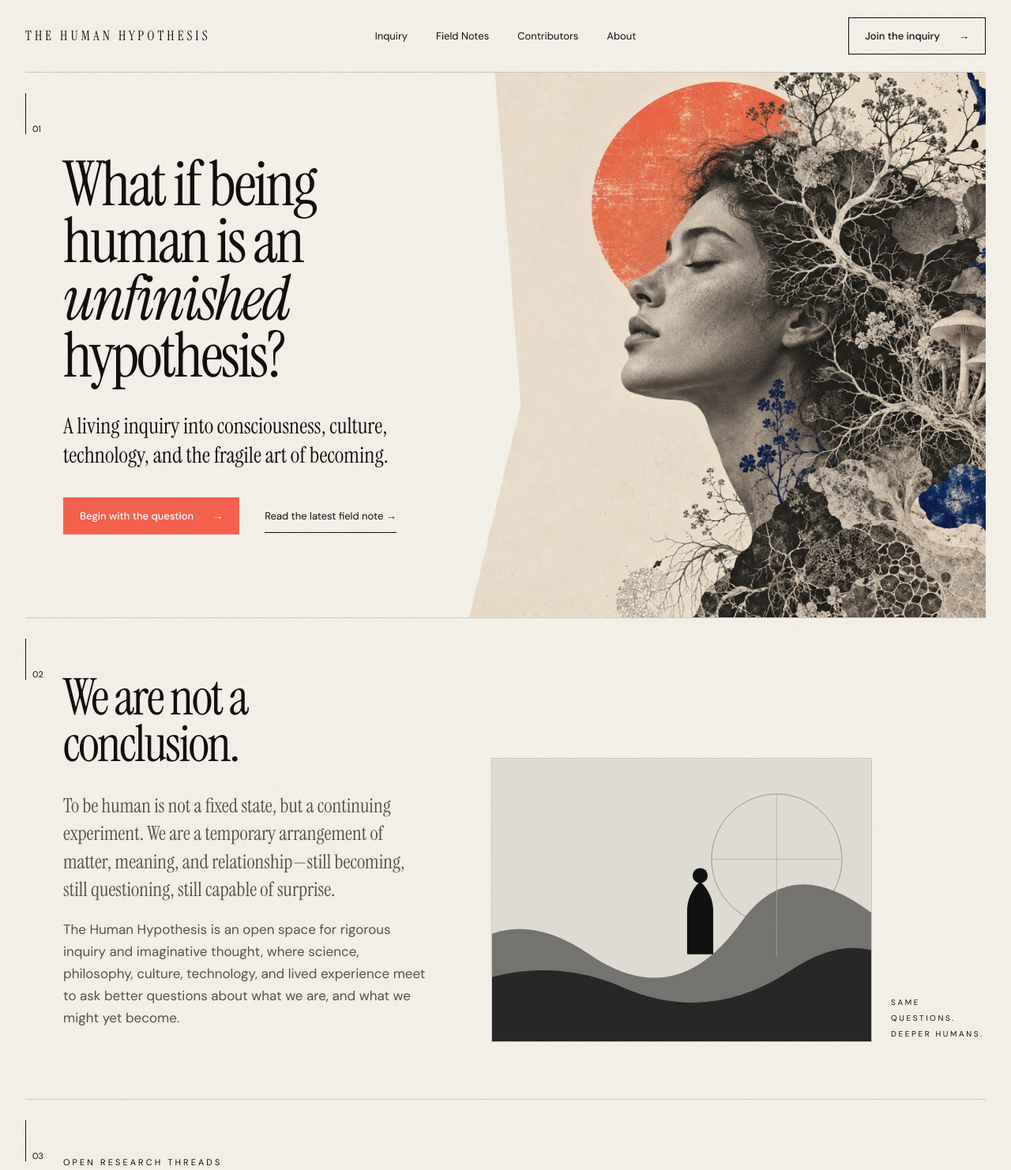
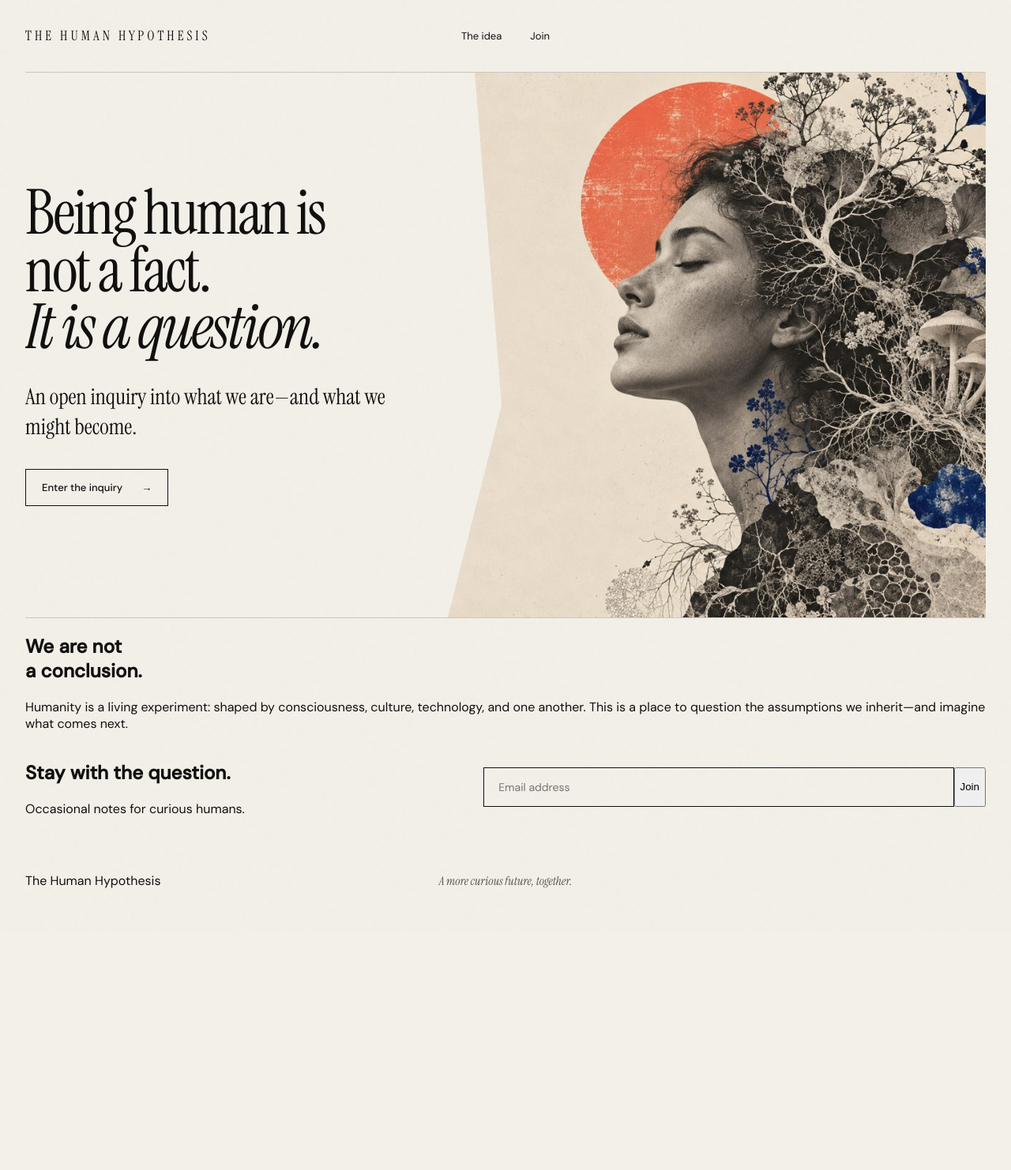
Before and after one commit to bhdunc-boop/the-human-hypothesis, a website built with Vite: page index.html in a window 1280 px wide. Shown: the top 1482 px of the page at 79% size. After the commit the page ends 1181 px from the top, so only its background shows below. Built offline with nearby package versions, Linux system fonts and the light colour scheme.

Commit message:
Simplify homepage around the core hypothesis

```diff
--- a/index.html
+++ b/index.html
@@ -3,80 +3,57 @@
 <head>
   <meta charset="utf-8">
   <meta name="viewport" content="width=device-width, initial-scale=1">
-  <meta name="description" content="The Human Hypothesis — a living inquiry into consciousness, culture, technology, and the fragile art of becoming.">
+  <meta name="description" content="The Human Hypothesis is an open inquiry into what we are—and what we might become.">
   <meta name="theme-color" content="#f3f0e8">
   <title>The Human Hypothesis</title>
   <link rel="preconnect" href="https://fonts.googleapis.com">
   <link rel="preconnect" href="https://fonts.gstatic.com" crossorigin>
-  <link href="https://fonts.googleapis.com/css2?family=DM+Sans:wght@400;500;600&family=Instrument+Serif:ital@0;1&display=swap" rel="stylesheet">
+  <link href="https://fonts.googleapis.com/css2?family=DM+Sans:wght@400;500&family=Instrument+Serif:ital@0;1&display=swap" rel="stylesheet">
   <link rel="stylesheet" href="/src/styles.css">
 </head>
 <body>
   <header class="site-header shell">
     <a class="wordmark" href="#top" aria-label="The Human Hypothesis home">The Human Hypothesis</a>
     <nav aria-label="Primary navigation">
-      <a href="#inquiry">Inquiry</a><a href="#notes">Field Notes</a><a href="#contributors">Contributors</a><a href="#about">About</a>
+      <a href="#idea">The idea</a>
+      <a href="#join">Join</a>
     </nav>
-    <a class="button button--line" href="#join">Join the inquiry <span aria-hidden="true">→</span></a>
-    <button class="menu" type="button" aria-expanded="false" aria-controls="mobile-nav">Menu</button>
   </header>
-  <div id="mobile-nav" class="mobile-nav" hidden>
-    <a href="#inquiry">Inquiry</a><a href="#notes">Field Notes</a><a href="#contributors">Contributors</a><a href="#about">About</a><a href="#join">Join the inquiry</a>
-  </div>
 
   <main id="top">
-    <section class="hero shell numbered" aria-labelledby="hero-title">
-      <span class="number">01</span>
+    <section class="hero shell" aria-labelledby="hero-title">
       <div class="hero__copy">
-        <h1 id="hero-title">What if being human is an <em>unfinished</em> hypothesis?</h1>
-        <p>A living inquiry into consciousness, culture, technology, and the fragile art of becoming.</p>
-        <div class="actions"><a class="button button--coral" href="#inquiry">Begin with the question <span aria-hidden="true">→</span></a><a class="text-link" href="#notes">Read the latest field note <span aria-hidden="true">→</span></a></div>
+        <h1 id="hero-title">Being human is<br>not a fact.<br><em>It is a question.</em></h1>
+        <p>An open inquiry into what we are—and what we might become.</p>
+        <a class="button" href="#idea">Enter the inquiry <span aria-hidden="true">→</span></a>
       </div>
-      <div class="hero__art" role="img" aria-label="A contemplative human profile merging with organic branching forms"></div>
+      <div class="hero__art" role="img" aria-label="A contemplative human profile merging with branching natural forms"></div>
     </section>
 
-    <section id="inquiry" class="manifesto shell numbered section">
-      <span class="number">02</span>
-      <div>
-        <h2>We are not a conclusion.</h2>
-        <p class="lede">To be human is not a fixed state, but a continuing experiment. We are a temporary arrangement of matter, meaning, and relationship—still becoming, still questioning, still capable of surprise.</p>
-        <p>The Human Hypothesis is an open space for rigorous inquiry and imaginative thought, where science, philosophy, culture, technology, and lived experience meet to ask better questions about what we are, and what we might yet become.</p>
-      </div>
-      <figure class="manifesto__image"><img src="/assets/threshold.svg" alt="A solitary figure standing at a vast threshold"><figcaption>Same questions.<br>Deeper humans.</figcaption></figure>
+    <section id="idea" class="idea shell" aria-labelledby="idea-title">
+      <h2 id="idea-title">We are not<br>a conclusion.</h2>
+      <p>Humanity is a living experiment: shaped by consciousness, culture, technology, and one another. This is a place to question the assumptions we inherit—and imagine what comes next.</p>
     </section>
 
-    <section class="threads shell numbered section" aria-labelledby="threads-title">
-      <span class="number">03</span>
-      <div class="section-label" id="threads-title">Open research threads</div>
-      <div class="thread-grid">
-        <article><span>01</span><h3>The social animal</h3><p>How do we make meaning together? From tribal bonds to global systems, explore the forces that shape our social lives.</p><a href="#join" aria-label="Explore The social animal">→</a></article>
-        <article><span>02</span><h3>Tools that remake us</h3><p>From fire to AI, our tools extend our minds and alter our nature. What happens when the things we create, create us in return?</p><a href="#join" aria-label="Explore Tools that remake us">→</a></article>
-        <article><span>03</span><h3>The inner witness</h3><p>What is consciousness? How do we know what it is like to be us? A closer look at perception, selfhood, and the mystery within.</p><a href="#join" aria-label="Explore The inner witness">→</a></article>
+    <section id="join" class="join shell" aria-labelledby="join-title">
+      <div>
+        <h2 id="join-title">Stay with the question.</h2>
+        <p>Occasional notes for curious humans.</p>
       </div>
-    </section>
-
-    <section id="notes" class="field-note shell numbered section">
-      <span class="number">04</span>
-      <div class="field-note__intro"><span class="section-label">Featured field note</span><h2>Can attention still belong to us?</h2><p>In an age of infinite distraction, attention is more than a mental resource—it may be the last truly personal space we have.</p><div class="byline"><span class="avatar">EP</span><span>By Elena Park<br><time datetime="2026-10-16">16 October 2026</time></span></div></div>
-      <blockquote>“Attention is not just what we give to the world, but what allows a world to appear at all.”</blockquote>
-      <div class="field-note__art" aria-hidden="true"></div>
-    </section>
-
-    <section id="contributors" class="participate shell numbered section">
-      <span class="number">05</span>
-      <div><span class="section-label">Participate</span><h2>Add your evidence</h2><p>This is a shared inquiry. Different perspectives help us see more clearly.</p></div>
-      <ol><li><span>01</span><strong>Share a question</strong><p>What do you find yourself wondering about?</p></li><li><span>02</span><strong>Offer a perspective</strong><p>Bring an insight, experience, or counterpoint.</p></li><li><span>03</span><strong>Point to a resource</strong><p>A book, study, artwork, or idea worth exploring.</p></li></ol>
-    </section>
-
-    <section id="join" class="join shell numbered section">
-      <span class="number">06</span>
-      <div><span class="section-label">Stay in touch</span><h2>Stay with the question</h2><p>Field notes, new inquiries, and invitations, in your inbox.</p></div>
-      <form id="join-form"><label class="sr-only" for="email">Your email address</label><input id="email" name="email" type="email" autocomplete="email" placeholder="Your email address" required><button class="button button--blue" type="submit">Join the inquiry <span aria-hidden="true">→</span></button><p class="form-note">No noise. Just thoughtful updates.</p></form>
+      <form id="join-form">
+        <label class="sr-only" for="email">Email address</label>
+        <input id="email" name="email" type="email" autocomplete="email" placeholder="Email address" required>
+        <button type="submit">Join</button>
+      </form>
     </section>
   </main>
 
-  <footer id="about" class="site-footer shell"><span class="wordmark">The Human Hypothesis</span><nav aria-label="Footer navigation"><a href="#inquiry">Inquiry</a><a href="#notes">Field Notes</a><a href="#contributors">Contributors</a><a href="#about">About</a></nav><span>A more curious future, together.</span></footer>
-  <div class="toast" role="status" aria-live="polite" hidden>Thank you. The inquiry begins here.</div>
+  <footer class="site-footer shell">
+    <span>The Human Hypothesis</span>
+    <span>A more curious future, together.</span>
+  </footer>
+
+  <div class="toast" role="status" aria-live="polite" hidden>Thank you. Stay curious.</div>
   <script type="module" src="/src/main.js"></script>
 </body>
 </html>
```
